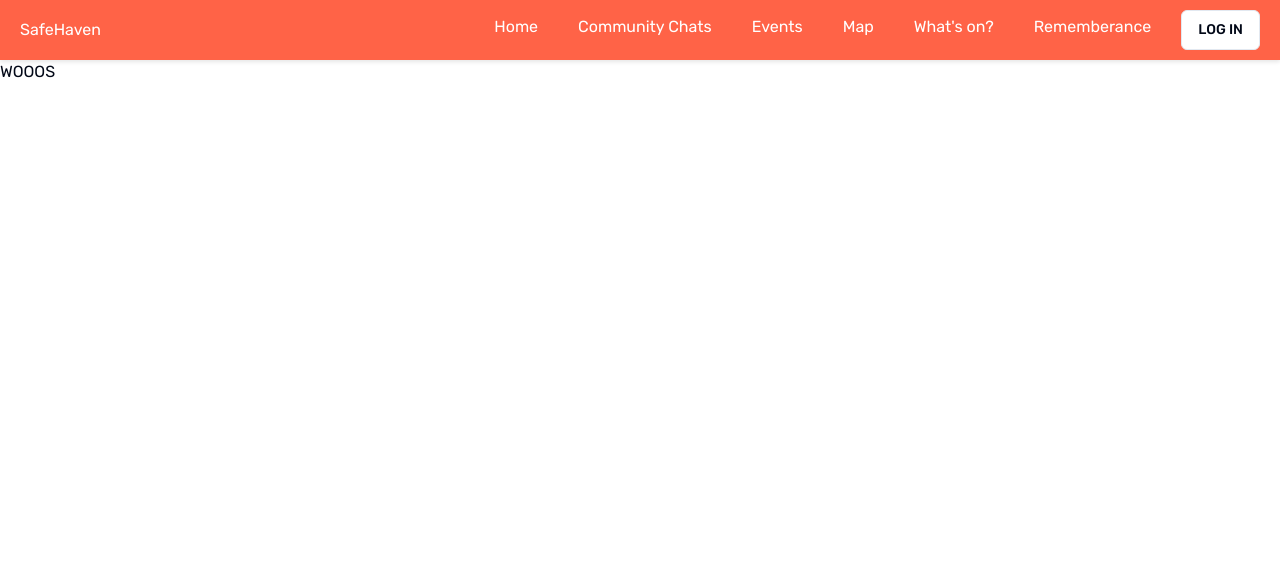
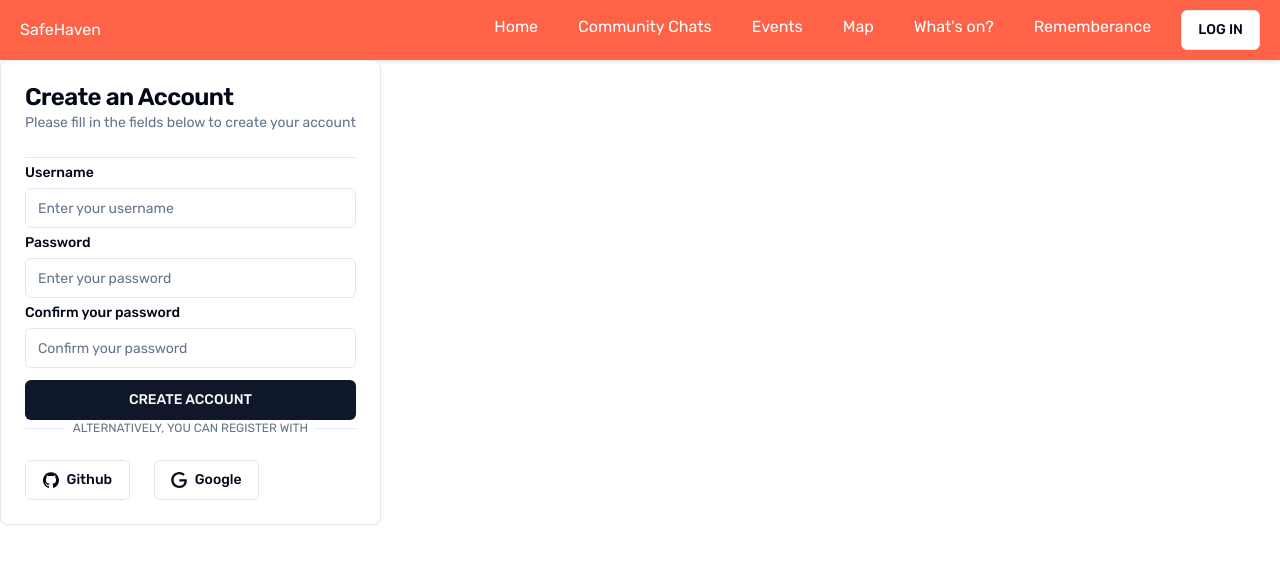
Before and after one commit to msionut28/safeHaven, a Next.js app: page /register in a window 1280 px wide. Shown: the top 564 px of the page. Built offline with nearby package versions, Linux system fonts and the light colour scheme; no server answers.

Commit message:
small tweaks

```diff
--- a/app/MainChat/AuthPage/AuthPage.module.css
+++ b/app/MainChat/AuthPage/AuthPage.module.css
@@ -17,8 +17,8 @@
 }
 
 .formCard {
-  width: 500%;
-  max-width: 350px;
+  width: 75%;
+  /* max-width: 350px; */
   padding: 0% 25% 0% 25%;
   margin: 0 auto;
 
--- a/app/components/CheckBox/CheckBox.jsx
+++ b/app/components/CheckBox/CheckBox.jsx
@@ -1,4 +1,3 @@
-// CheckBox.js (Child Component)
 import { Checkbox } from "@/components/ui/checkbox";
 
 export default function CheckBox({ id, description, checked, onChange }) {
--- a/app/register/page.jsx
+++ b/app/register/page.jsx
@@ -1,7 +1,73 @@
-import React from 'react'
+'use client'
+
+import { Icons } from "@/components/ui/icons"
+import { Button } from "@/components/ui/button"
+import { Label } from "@/components/ui/label"
+import { Input } from "@/components/ui/input"
+import {
+  Card,
+  CardContent,
+  CardDescription,
+  CardFooter,
+  CardHeader,
+  CardTitle
+} from "@/components/ui/card"
 
 export default function WOOOS() {
   return (
-    <div>WOOOS</div>
+    <div className="w-1/2 flex c">
+    <Card>
+      <CardHeader className="space-y-1">
+        <CardTitle className="text-2x1">
+          Create an Account
+        </CardTitle>
+        <CardDescription>
+          Please fill in the fields below to create your account
+        </CardDescription>
+      </CardHeader>
+      <CardContent>
+        <div className="relative">
+          <div className="aboslute inset-0 flex items-center">
+            <span className="w-full border-t" />
+          </div>
+        </div>
+        <div className="grid gap-2 mt-2">
+          <Label htmlFor="username">Username</Label>
+          <Input id="username" type="text" placeholder="Enter your username"/>
+        </div>
+        <div className="grid gap-2 mt-2">
+          <Label htmlFor="password">Password</Label>
+          <Input id="password" type="password" placeholder="Enter your password"/>
+        </div>
+        <div className="grid gap-2 mt-2">
+          <Label htmlFor="passwordconfirm">Confirm your password</Label>
+          <Input id="passwordconfirm" type="password" placeholder="Confirm your password"/>
+        </div>
+        <Button className="w-full mt-3">CREATE ACCOUNT</Button>
+        <div className="relative">
+          <div className="absolute inset-0 flex items-center">
+            <span className="w-full border-t" />
+          </div>
+          <div className="relative flex justify-center text-xs uppercase">
+            <span className="bg-background px-2 text-muted-foreground">
+              Alternatively, you can register with
+            </span>
+          </div>
+        </div>
+      </CardContent>
+      <CardFooter>
+        <div className="grid grid-cols-2 gap-6">
+          <Button variant="outline">
+            <Icons.gitHub className="mr-2 h-4 w-4"/>
+            Github
+          </Button>
+          <Button variant="outline">
+            <Icons.google className="mr-2 h-4 w-4"/>
+            Google
+          </Button>
+        </div>
+      </CardFooter>
+    </Card>
+    </div>
   )
 }
--- /dev/null
+++ b/components/ui/card.jsx
@@ -0,0 +1,50 @@
+import * as React from "react"
+
+import { cn } from "@/lib/utils"
+
+const Card = React.forwardRef(({ className, ...props }, ref) => (
+  <div
+    ref={ref}
+    className={cn("rounded-lg border bg-card text-card-foreground shadow-sm", className)}
+    {...props} />
+))
+Card.displayName = "Card"
+
+const CardHeader = React.forwardRef(({ className, ...props }, ref) => (
+  <div
+    ref={ref}
+    className={cn("flex flex-col space-y-1.5 p-6", className)}
+    {...props} />
+))
+CardHeader.displayName = "CardHeader"
+
+const CardTitle = React.forwardRef(({ className, ...props }, ref) => (
+  <h3
+    ref={ref}
+    className={cn("text-2xl font-semibold leading-none tracking-tight", className)}
+    {...props} />
+))
+CardTitle.displayName = "CardTitle"
+
+const CardDescription = React.forwardRef(({ className, ...props }, ref) => (
+  <p
+    ref={ref}
+    className={cn("text-sm text-muted-foreground", className)}
+    {...props} />
+))
+CardDescription.displayName = "CardDescription"
+
+const CardContent = React.forwardRef(({ className, ...props }, ref) => (
+  <div ref={ref} className={cn("p-6 pt-0", className)} {...props} />
+))
+CardContent.displayName = "CardContent"
+
+const CardFooter = React.forwardRef(({ className, ...props }, ref) => (
+  <div
+    ref={ref}
+    className={cn("flex items-center p-6 pt-0", className)}
+    {...props} />
+))
+CardFooter.displayName = "CardFooter"
+
+export { Card, CardHeader, CardFooter, CardTitle, CardDescription, CardContent }
```
